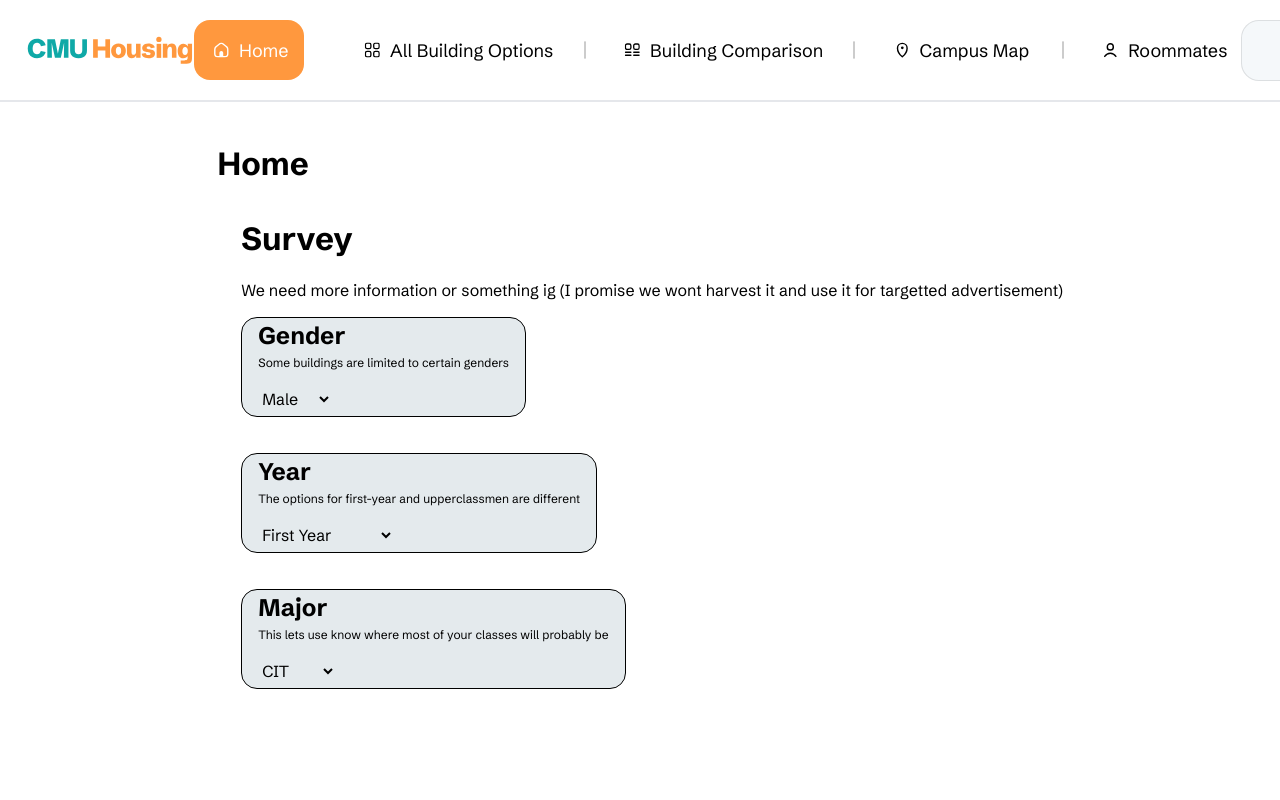
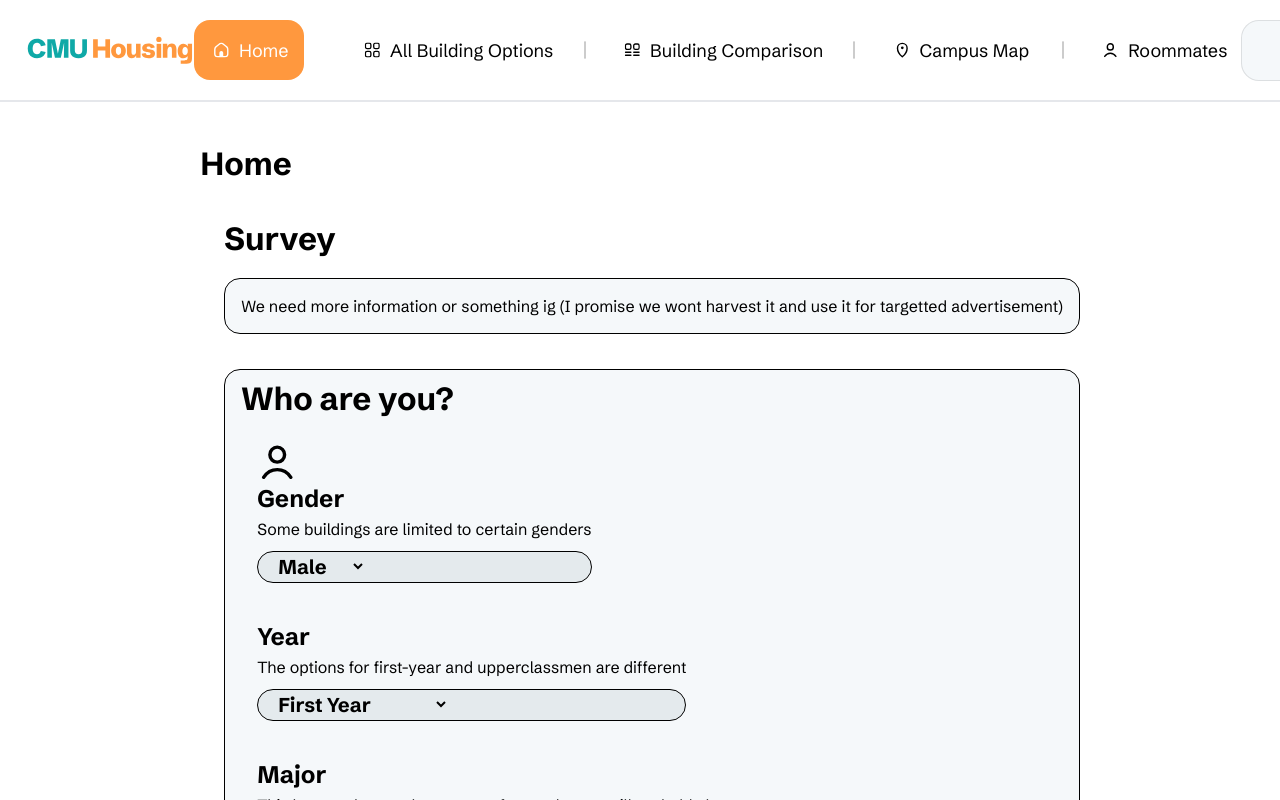
Before and after one commit to ScottyLabs/cmuhousing, a Next.js app: page / in a window 1280 px wide. Built offline with nearby package versions, Linux system fonts and the light colour scheme.

Commit message:
working on images

```diff
--- a/src/app/onboarding/Survey.tsx
+++ b/src/app/onboarding/Survey.tsx
@@ -1,31 +1,52 @@
 "use client";
-
+import Image from "next/image";
 // import BuildingFilter from "./BuildingFilter";
 
 export default function Survey() {
+  const buttonStyle =
+    "font-bold text-[20px] px-4 rounded-2xl bg-brand-buttongray border border-black/10:";
   return (
     <div className="flex h-full pl-[24px] mt-[15px]">
       <div className="flex-shrink-0"></div>
 
       <div className="flex-1 flex flex-col overflow-hidden ">
-        <h1 className="font-bold text-[32px]  flex-shrink-0 ">
+        <h1 className="font-bold text-[32px] pb-[15px] flex-shrink-0 ">
           Survey
         </h1>
-        <h1 className=" text-[16px] pt-[15px] pb-[15px] flex-shrink-0">
+        <h1 className=" text-[16px] pt-[15px] pb-[15px] flex-shrink-0 px-4 rounded-2xl bg-brand-menugray border border-black/10:">
           We need more information or something ig (I promise we wont harvest it
           and use it for targetted advertisement)
         </h1>
-        <div className="text-[16px] flex-1 overflow-y-auto pb-[60px]">
+        <div className="pt-[35px]"></div>
+        <div className="pb-[20px] rounded-2xl bg-brand-menugray border border-gray/10:">
+          <div className="px-4 text-[32px] font-bold pt-[5px] flex-1 overflow-y-auto pb-[20px] ">
+            Who are you?
+          </div>
+
+          <div className="flex gap-[12px] px-8 items-center">
+            <Image
+              src={"/person.svg"}
+              alt={"person"}
+              width={38.4}
+              height={38.4}
+              className="w-[38.4px] h-[38.4px]"
+            />
+            <div className="h-fit">
+
+
+            </div>
+          </div>
+
+          <label>
             <div className="flex flex-col gap-[36px] items-center sm:items-start">
-
-            <div className = "px-4 h-[100px] rounded-2xl bg-brand-buttongray border border-black/10:">
+              <div className="px-8">
                 <div className="text-[24px] font-bold flex flex-col w-full gap-[18px]">
                   Gender
                 </div>
-              <div className="text-[12px] flex flex-col w-full gap-[18px] pb-[15px]">
+                <div className="text-[16px] flex flex-col w-full gap-[18px] pb-[10px]">
                   Some buildings are limited to certain genders
                 </div>
-              <div>
+                <div className={buttonStyle}>
                   <label>
                     <select name="Gender">
                       <option value="male">Male</option>
@@ -36,14 +57,14 @@ export default function Survey() {
                 </div>
               </div>
 
-            <div className = "px-4 h-[100px] rounded-2xl bg-brand-buttongray border border-black/10:">
+              <div className="px-8">
                 <div className="text-[24px] font-bold flex flex-col w-full gap-[18px]">
                   Year
                 </div>
-              <div className="text-[12px] flex flex-col w-full gap-[18px] pb-[15px] ">
+                <div className="text-[16px] flex flex-col w-full gap-[18px] pb-[10px] ">
                   The options for first-year and upperclassmen are different
                 </div>
-              <div>
+                <div className={buttonStyle}>
                   <label>
                     <select name="Year">
                       <option value="first-year">First Year</option>
@@ -53,14 +74,14 @@ export default function Survey() {
                 </div>
               </div>
 
-            <div className = "px-4 h-[100px] rounded-2xl bg-brand-buttongray border border-black/10:">
+              <div className="px-8">
                 <div className="text-[24px] font-bold flex flex-col w-full gap-[18px]">
                   Major
                 </div>
-              <div className="text-[12px] flex flex-col w-full gap-[18px] pb-[15px]">
+                <div className="text-[16px] flex flex-col w-full gap-[18px] pb-[10px]">
                   This lets use know where most of your classes will probably be
                 </div>
-              <div>
+                <div className={buttonStyle}>
                   <label>
                     <select name="Major">
                       <option value="CIT">CIT</option>
@@ -74,8 +95,8 @@ export default function Survey() {
                   </label>
                 </div>
               </div>
-
             </div>
+          </label>
         </div>
       </div>
     </div>
```
Lines whose indentation alone changed are shown as unchanged.
